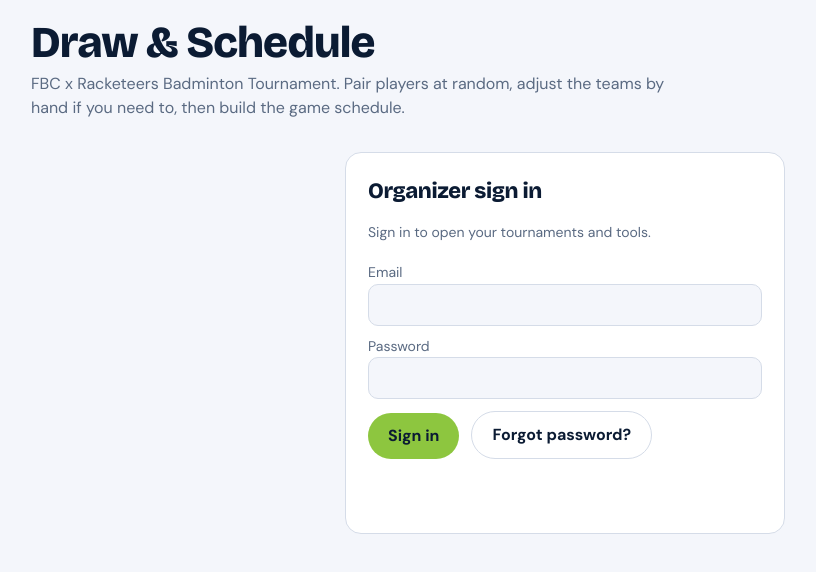
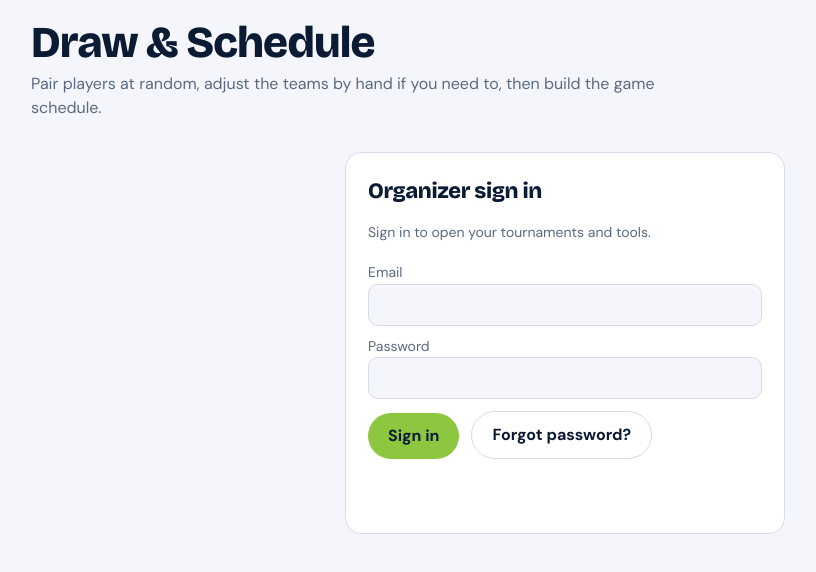
Before and after one commit to aijasonclark007/ChallengeTournamentMakerAndQueuingTool, a plain HTML site: page schedule.html in a window 1280 px wide. Shown: the whole page, without its empty margins (75-891 px from the left). Drawn offline with nearby package versions, Linux system fonts and the light colour scheme.

Commit message:
Add files via upload

```diff
--- a/schedule.html
+++ b/schedule.html
@@ -3,7 +3,7 @@
 <head>
 <meta charset="UTF-8">
 <meta name="viewport" content="width=device-width, initial-scale=1, viewport-fit=cover">
-<title>Draw & Schedule – FBC x Racketeers Badminton Tournament</title>
+<title>Draw &amp; Schedule</title>
 <link rel="preconnect" href="https://fonts.googleapis.com">
 <link href="https://fonts.googleapis.com/css2?family=Bricolage+Grotesque:wght@600;800&family=DM+Sans:wght@400;500;700&display=swap" rel="stylesheet">
 <style>
@@ -94,7 +94,7 @@ details{margin-top:10px}summary{cursor:pointer;color:var(--mute)}
 <main>
   <header class="noprint">
     <h1>Draw &amp; Schedule</h1>
-    <p class="sub">FBC x Racketeers Badminton Tournament. Pair players at random, adjust the teams by hand if you need to, then build the game schedule.</p>
+    <p class="sub">Pair players at random, adjust the teams by hand if you need to, then build the game schedule.</p>
   </header>
 
   <section id="authGate" class="hidden noprint">
```
